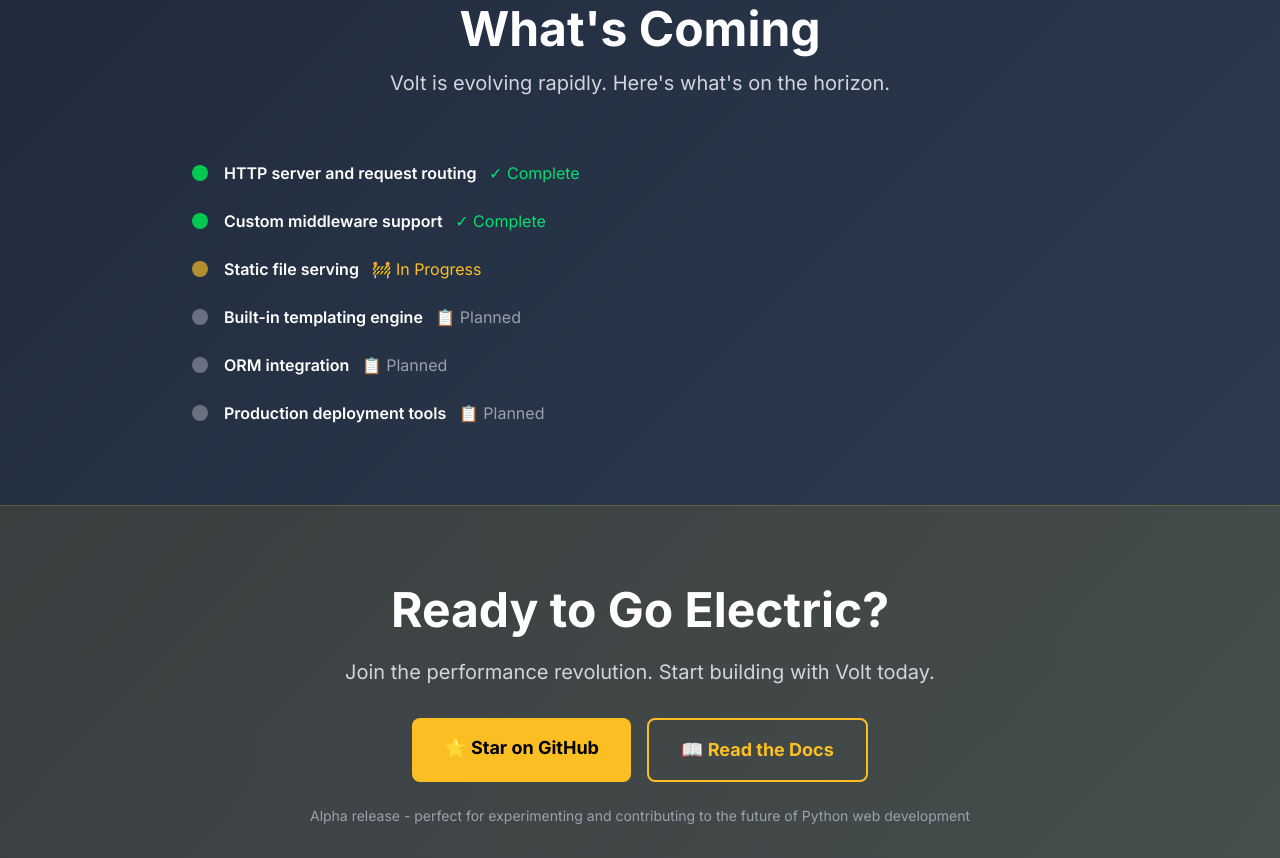
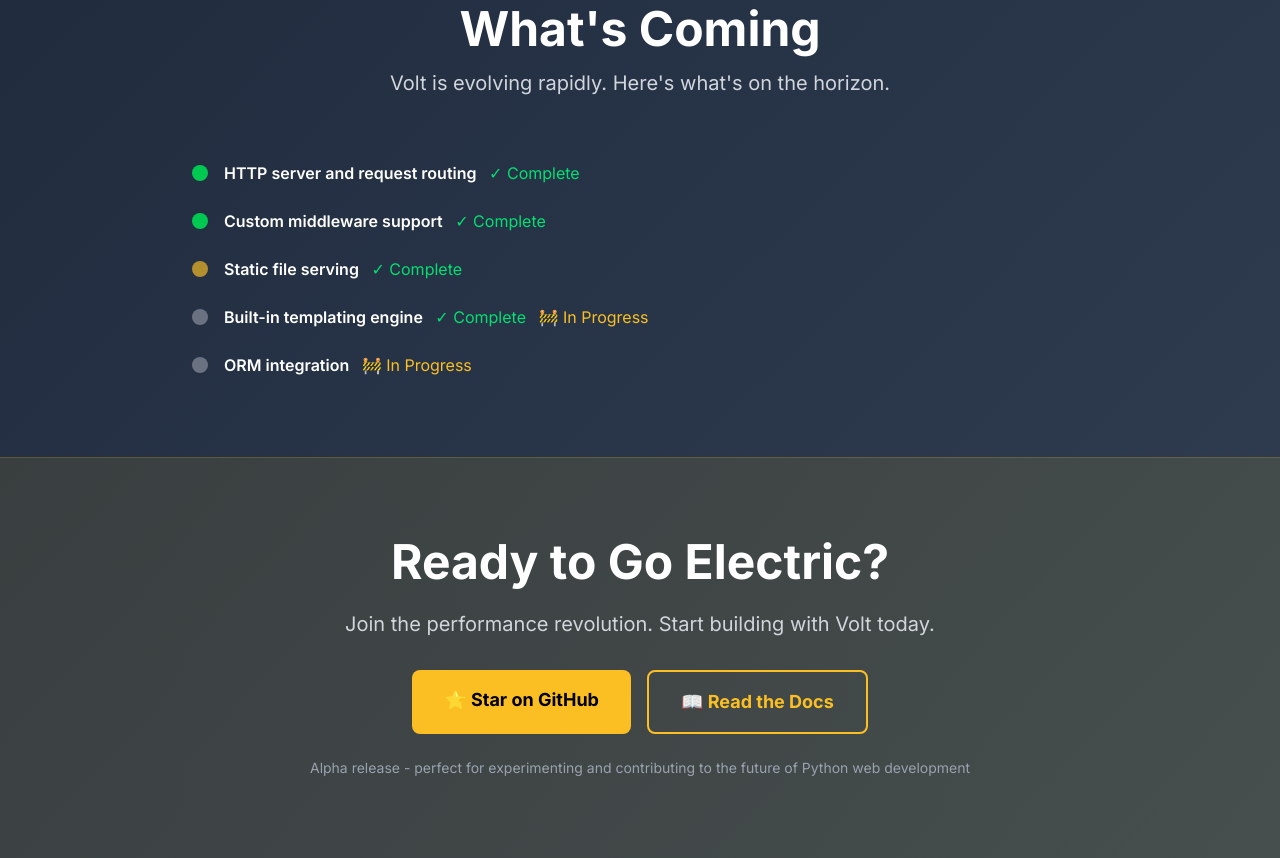
Before and after one commit to trkl-dev/volt-demo, a Python web app: template templates/home.html in a window 1280 px wide. Shown: the part 3031-3889 px from the top of the page. Run offline with Jinja, Linux system fonts and the light colour scheme; the template is opened without the code that fills it, so the values that code supplies are empty.

Commit message:
Update progress and demo counter returns

```diff
--- a/templates/home.html
+++ b/templates/home.html
@@ -217,6 +217,15 @@
                     <div class="w-4 h-4 bg-volt-yellow rounded-full flex-shrink-0 animate-pulse"></div>
                     <div class="flex-1">
                         <span class="font-semibold">Static file serving</span>
+                        <span class="text-green-400 ml-2">✓ Complete</span>
+                    </div>
+                </div>
+
+                <div class="flex items-center space-x-4">
+                    <div class="w-4 h-4 bg-gray-500 rounded-full flex-shrink-0"></div>
+                    <div class="flex-1">
+                        <span class="font-semibold">Built-in templating engine</span>
+                        <span class="text-green-400 ml-2">✓ Complete</span>
                         <span class="text-volt-yellow ml-2">🚧 In Progress</span>
                     </div>
                 </div>
@@ -224,24 +233,8 @@
                 <div class="flex items-center space-x-4">
                     <div class="w-4 h-4 bg-gray-500 rounded-full flex-shrink-0"></div>
                     <div class="flex-1">
-                        <span class="font-semibold">Built-in templating engine</span>
-                        <span class="text-gray-400 ml-2">📋 Planned</span>
-                    </div>
-                </div>
-
-                <div class="flex items-center space-x-4">
-                    <div class="w-4 h-4 bg-gray-500 rounded-full flex-shrink-0"></div>
-                    <div class="flex-1">
                         <span class="font-semibold">ORM integration</span>
-                        <span class="text-gray-400 ml-2">📋 Planned</span>
-                    </div>
-                </div>
-
-                <div class="flex items-center space-x-4">
-                    <div class="w-4 h-4 bg-gray-500 rounded-full flex-shrink-0"></div>
-                    <div class="flex-1">
-                        <span class="font-semibold">Production deployment tools</span>
-                        <span class="text-gray-400 ml-2">📋 Planned</span>
+                        <span class="text-volt-yellow ml-2">🚧 In Progress</span>
                     </div>
                 </div>
             </div>
```
Also changed, not shown: templates/demo.html (+5 -7 lines).
